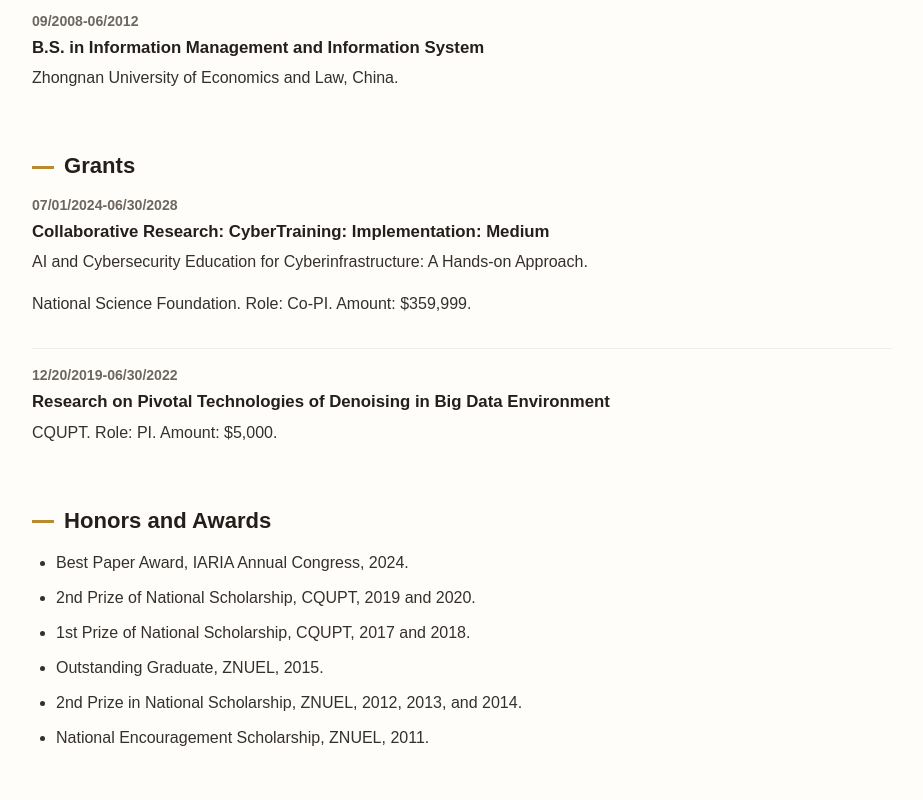
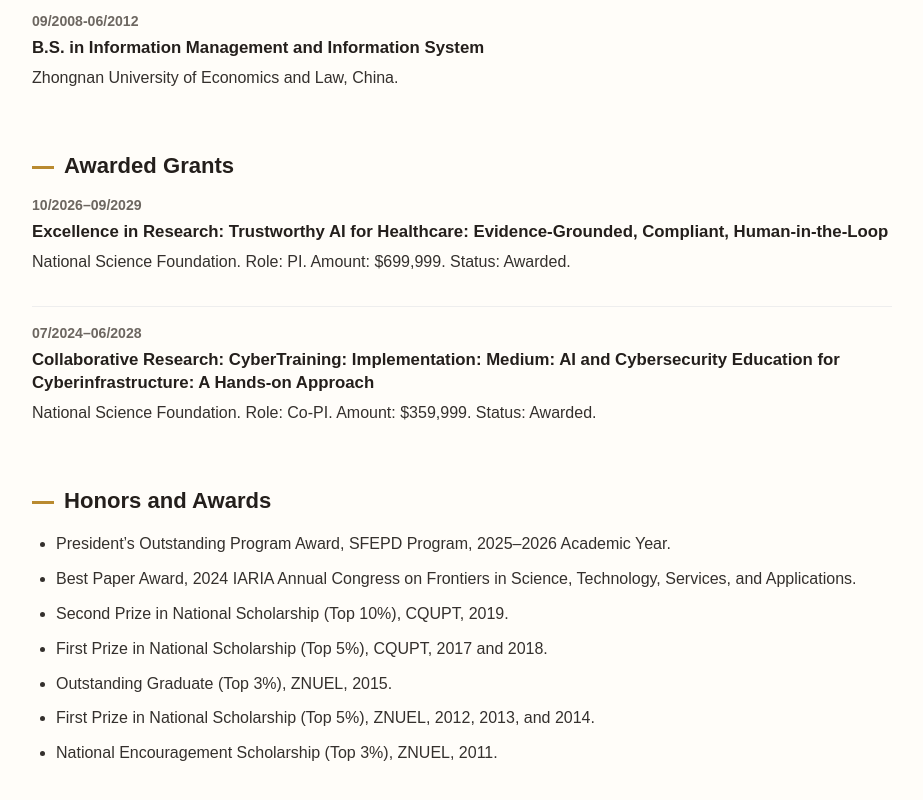
Before and after one commit to baiyun-chen/baiyun-chen.github.io, a plain HTML site: page cv.html in a window 1280 px wide. Shown: the part 1002-1802 px from the top of the page, without its empty margins (178-1101 px from the left). Drawn offline with Linux system fonts and the light colour scheme.

Commit message:
Update cv.html from current CV; show awarded grants only

```diff
--- a/cv.html
+++ b/cv.html
@@ -65,29 +65,21 @@
       </section>
 
       <section>
-        <h2>Grants</h2>
-        <article class="entry">
-          <p class="date">07/01/2024-06/30/2028</p>
-          <h3>Collaborative Research: CyberTraining: Implementation: Medium</h3>
-          <p>AI and Cybersecurity Education for Cyberinfrastructure: A Hands-on Approach.</p>
-          <p>National Science Foundation. Role: Co-PI. Amount: $359,999.</p>
-        </article>
-        <article class="entry">
-          <p class="date">12/20/2019-06/30/2022</p>
-          <h3>Research on Pivotal Technologies of Denoising in Big Data Environment</h3>
-          <p>CQUPT. Role: PI. Amount: $5,000.</p>
-        </article>
+        <h2>Awarded Grants</h2>
+        <article class="entry"><p class="date">10/2026–09/2029</p><h3>Excellence in Research: Trustworthy AI for Healthcare: Evidence-Grounded, Compliant, Human-in-the-Loop</h3><p>National Science Foundation. Role: PI. Amount: $699,999. Status: Awarded.</p></article>
+        <article class="entry"><p class="date">07/2024–06/2028</p><h3>Collaborative Research: CyberTraining: Implementation: Medium: AI and Cybersecurity Education for Cyberinfrastructure: A Hands-on Approach</h3><p>National Science Foundation. Role: Co-PI. Amount: $359,999. Status: Awarded.</p></article>
       </section>
 
       <section>
         <h2>Honors and Awards</h2>
         <ul>
-          <li>Best Paper Award, IARIA Annual Congress, 2024.</li>
-          <li>2nd Prize of National Scholarship, CQUPT, 2019 and 2020.</li>
-          <li>1st Prize of National Scholarship, CQUPT, 2017 and 2018.</li>
-          <li>Outstanding Graduate, ZNUEL, 2015.</li>
-          <li>2nd Prize in National Scholarship, ZNUEL, 2012, 2013, and 2014.</li>
-          <li>National Encouragement Scholarship, ZNUEL, 2011.</li>
+          <li>President’s Outstanding Program Award, SFEPD Program, 2025–2026 Academic Year.</li>
+          <li>Best Paper Award, 2024 IARIA Annual Congress on Frontiers in Science, Technology, Services, and Applications.</li>
+          <li>Second Prize in National Scholarship (Top 10%), CQUPT, 2019.</li>
+          <li>First Prize in National Scholarship (Top 5%), CQUPT, 2017 and 2018.</li>
+          <li>Outstanding Graduate (Top 3%), ZNUEL, 2015.</li>
+          <li>First Prize in National Scholarship (Top 5%), ZNUEL, 2012, 2013, and 2014.</li>
+          <li>National Encouragement Scholarship (Top 3%), ZNUEL, 2011.</li>
         </ul>
       </section>
     </main>
```
